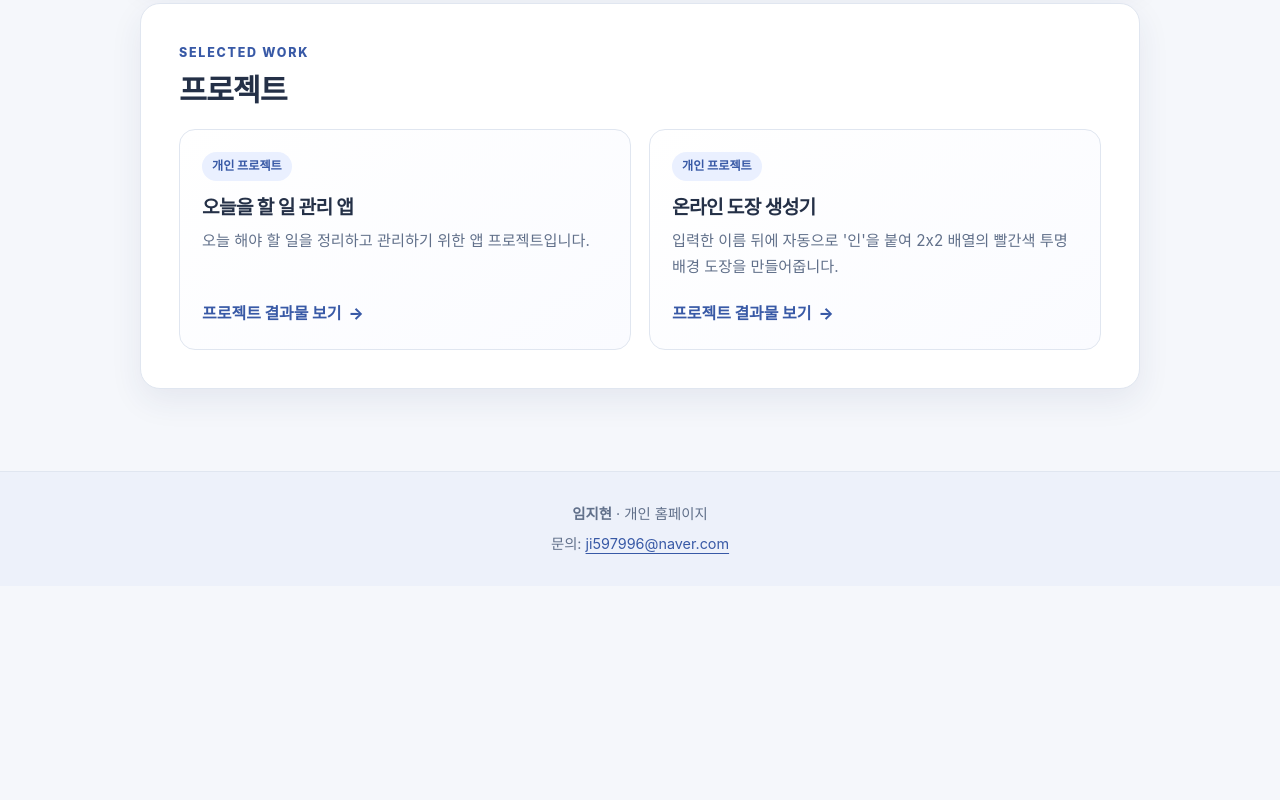
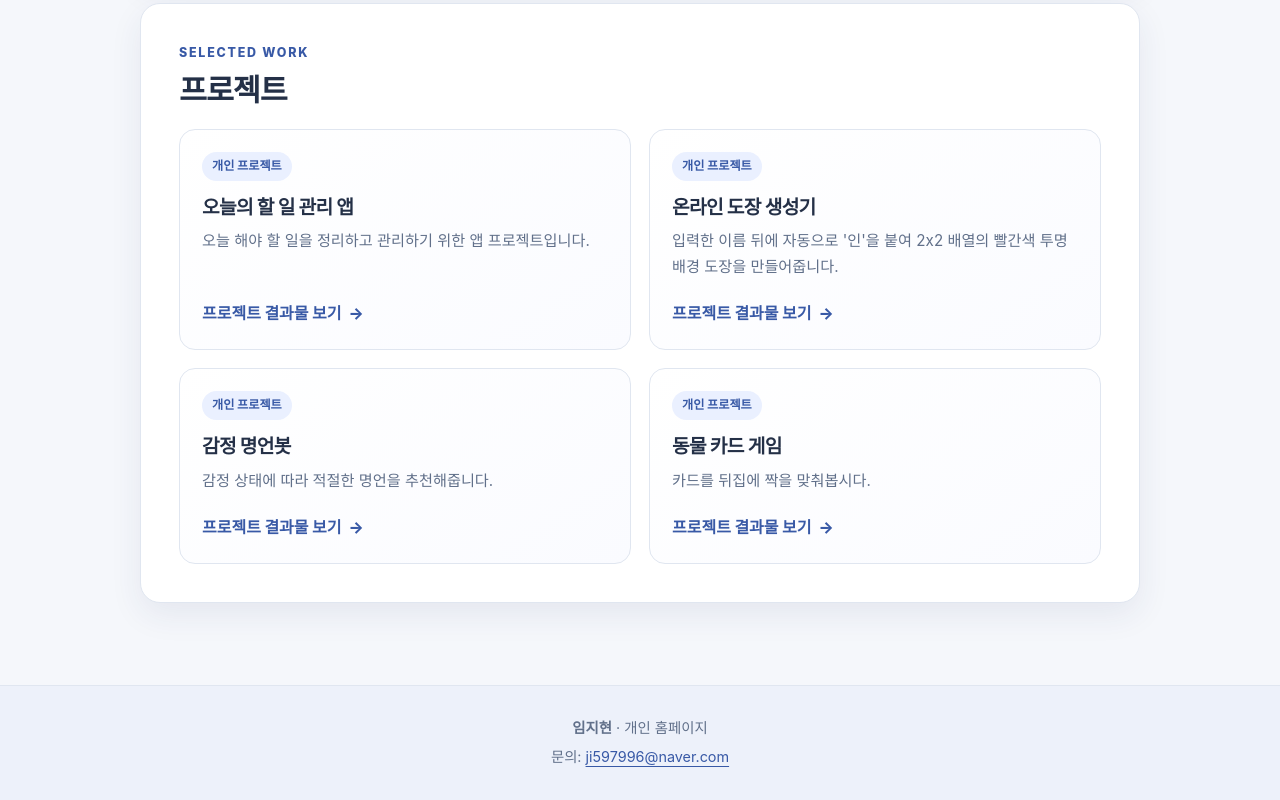
Before and after one commit to Dang-eon/my-webpage, a plain HTML site: page index.html in a window 1280 px wide. Shown: the part 1406-2206 px from the top of the page. Before the commit the page ends 1992 px from the top, so only its background shows below. Drawn offline with Linux system fonts and the light colour scheme.

Commit message:
명언봇, 카드게임 추가

```diff
--- a/index.html
+++ b/index.html
@@ -438,7 +438,7 @@
       <div class="project-list">
         <article id="todo-app-project" class="project-card">
           <span class="project-tag">개인 프로젝트</span>
-          <h3>오늘을 할 일 관리 앱</h3>
+          <h3>오늘의 할 일 관리 앱</h3>
           <p>오늘 해야 할 일을 정리하고 관리하기 위한 앱 프로젝트입니다.</p>
           <a class="project-link" href="오늘의 할 일.html" target="_blank">프로젝트 결과물 보기 <span aria-hidden="true">→</span></a>
         </article>
@@ -447,6 +447,20 @@
           <h3>온라인 도장 생성기</h3>
           <p>입력한 이름 뒤에 자동으로 '인'을 붙여 2x2 배열의 빨간색 투명 배경 도장을 만들어줍니다.</p>
           <a class="project-link" href="dojang.html" target="_blank">프로젝트 결과물 보기 <span aria-hidden="true">→</span></a>
+        </article>
+         </article>
+         <article id="dojang-project" class="project-card">
+          <span class="project-tag">개인 프로젝트</span>
+          <h3>감정 명언봇</h3>
+          <p>감정 상태에 따라 적절한 명언을 추천해줍니다.</p>
+          <a class="project-link" href="명언봇.html" target="_blank">프로젝트 결과물 보기 <span aria-hidden="true">→</span></a>
+        </article>
+         </article>
+         <article id="dojang-project" class="project-card">
+          <span class="project-tag">개인 프로젝트</span>
+          <h3>동물 카드 게임</h3>
+          <p>카드를 뒤집에 짝을 맞춰봅시다.</p>
+          <a class="project-link" href="동물카드게임.html" target="_blank">프로젝트 결과물 보기 <span aria-hidden="true">→</span></a>
         </article>
       </div>
     </section>
```
